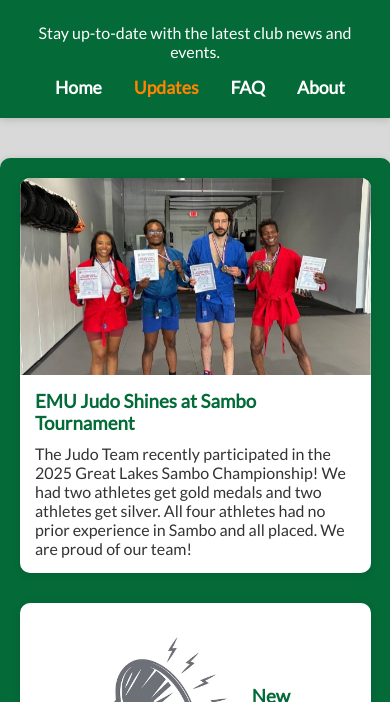
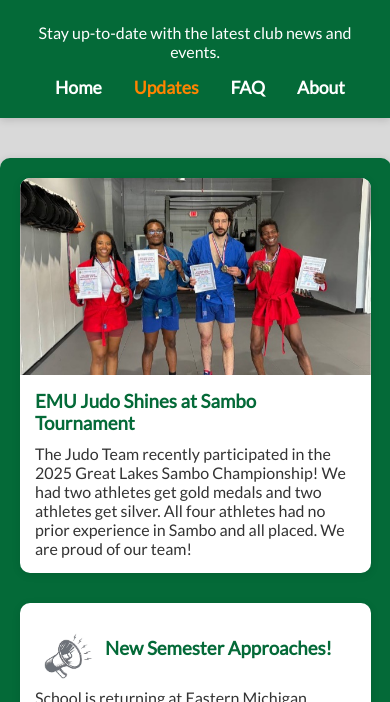
Before and after one commit to zdumas1/emujudo, a plain HTML site: page updates.html in a window 390 px wide. Shown: the part 142-844 px from the top of the page. Drawn offline with Linux system fonts and the light colour scheme.

Commit message:
mobile ann logo

```diff
--- a/styles.css
+++ b/styles.css
@@ -420,3 +420,17 @@ main {
     height: auto;
   }
 }
+@media (max-width: 600px) {
+  /* Keep announcement logo small on mobile */
+  .update-card .announcement-logo img {
+    width: 60px;
+    height: 60px;
+    margin: 10px auto 0; /* center it a bit */
+    display: block;
+  }
+
+  /* Stack text below the logo */
+  .update-card .announcement-logo {
+    justify-content: center;
+  }
+}
```
